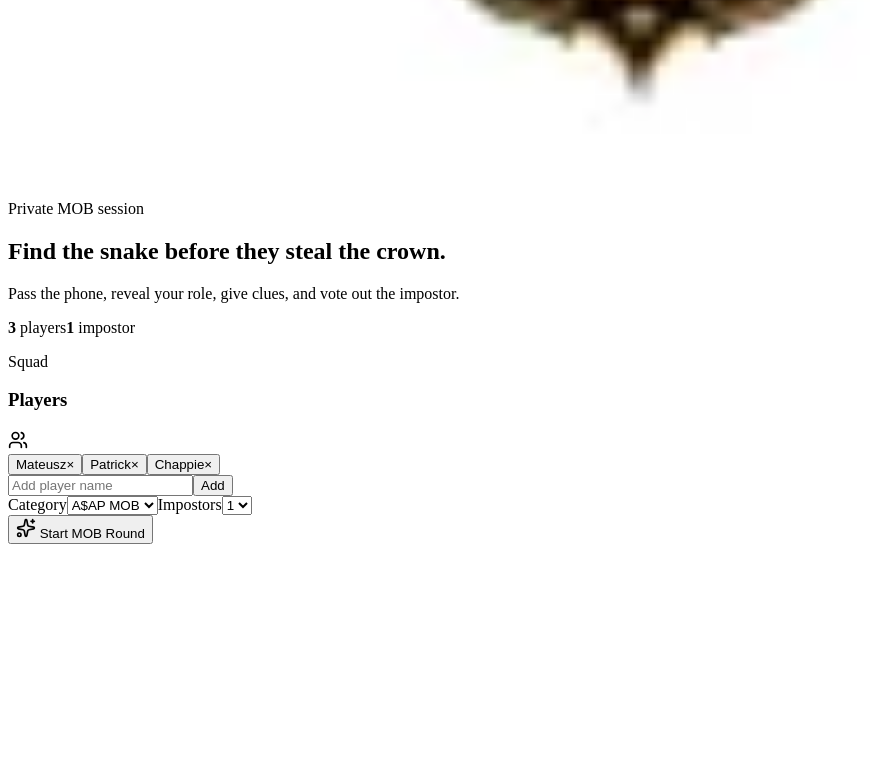
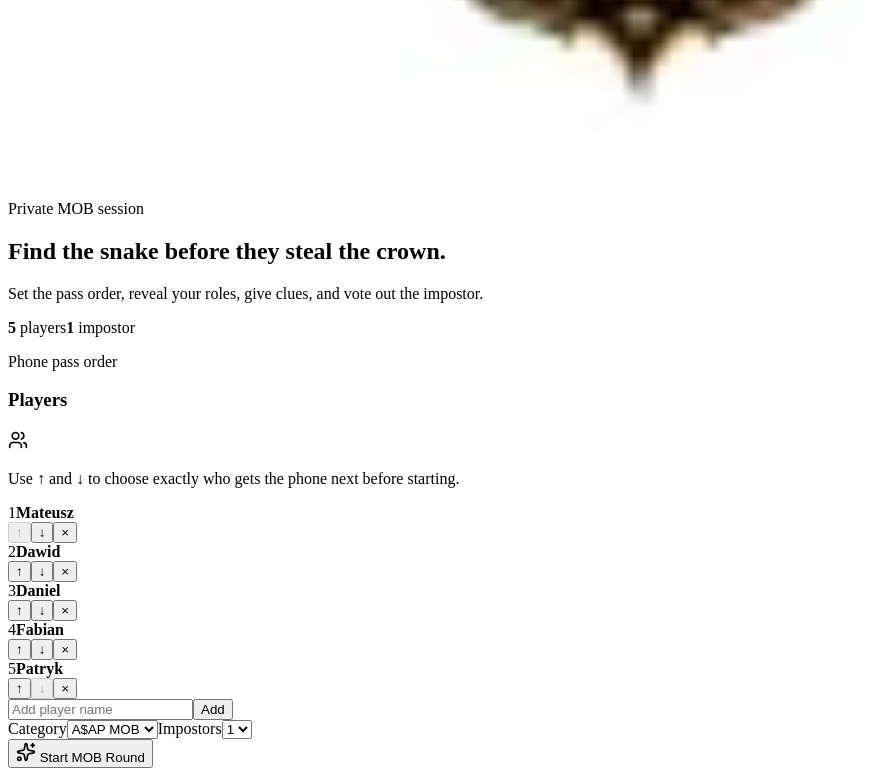
Before and after one commit to mateuszBetlej4/impostor-game, a React (Vite) app: page / in a window 1280 px wide. Shown: the part 2461-3237 px from the top of the page, without its empty margins (0-884 px from the left). Before the commit the page ends 3013 px from the top, so only its background shows below. Built offline with nearby package versions, Linux system fonts and the light colour scheme; the HTML template or start-up script is replaced by a standard one.

Commit message:
Add default MOB players and pass order controls

```diff
--- a/src/App.jsx
+++ b/src/App.jsx
@@ -3,7 +3,7 @@ import { useEffect, useMemo, useState } from 'react';
 import { MOB_LOGO_SRC } from './logoData.js';
 import { CATEGORY_NAMES, WORD_BANK } from './wordBank.js';
 
-const DEFAULT_PLAYERS = ['Mateusz', 'Patrick', 'Chappie'];
+const DEFAULT_PLAYERS = ['Mateusz', 'Dawid', 'Daniel', 'Fabian', 'Patryk'];
 const MIN_PLAYERS = 3;
 const SCORE_KEY = 'asap-mob-impostor-scoreboard-v1';
 
@@ -97,6 +97,17 @@ function App() {
     setImpostorCount((current) => Math.min(current, Math.max(1, nextPlayers.length - 1)));
   }
 
+  function movePlayer(fromIndex, direction) {
+    const toIndex = fromIndex + direction;
+    if (toIndex < 0 || toIndex >= players.length) return;
+    setPlayers((current) => {
+      const next = [...current];
+      const [moved] = next.splice(fromIndex, 1);
+      next.splice(toIndex, 0, moved);
+      return next;
+    });
+  }
+
   function startRound() {
     if (!canStart) return;
     setRound(makeRound({ players, category, impostorCount }));
@@ -112,37 +123,27 @@ function App() {
     setRoleVisible(false);
 
     if (nextIndex >= players.length) {
-      setRound({
-        ...round,
-        revealedPlayers: [...round.revealedPlayers, currentRevealPlayer],
-        revealIndex: nextIndex,
-      });
+      setRound({ ...round, revealedPlayers: [...round.revealedPlayers, currentRevealPlayer], revealIndex: nextIndex });
       setScreen('clues');
       return;
     }
 
-    setRound({
-      ...round,
-      revealedPlayers: [...round.revealedPlayers, currentRevealPlayer],
-      revealIndex: nextIndex,
-    });
+    setRound({ ...round, revealedPlayers: [...round.revealedPlayers, currentRevealPlayer], revealIndex: nextIndex });
   }
 
   function submitVote(target) {
     if (!round) return;
     const nextVotes = { ...round.votes, [currentVotingPlayer]: target };
     const nextIndex = votingPlayerIndex + 1;
-    const nextRound = { ...round, votes: nextVotes };
-
-    setRound(nextRound);
+    setRound({ ...round, votes: nextVotes });
 
     if (nextIndex >= players.length) {
-      const caught = Object.values(nextVotes).reduce((acc, vote) => {
+      const counts = Object.values(nextVotes).reduce((acc, vote) => {
         acc[vote] = (acc[vote] || 0) + 1;
         return acc;
       }, {});
-      const highest = Math.max(...Object.values(caught));
-      const votedOut = Object.entries(caught).filter(([, count]) => count === highest).map(([name]) => name);
+      const highest = Math.max(...Object.values(counts));
+      const votedOut = Object.entries(counts).filter(([, count]) => count === highest).map(([name]) => name);
       const impostorCaught = votedOut.some((name) => round.impostors.has(name));
       setScreen(impostorCaught ? 'guess' : 'result');
       if (!impostorCaught) applyScores('impostors');
@@ -156,9 +157,7 @@ function App() {
     if (!round) return;
     setScores((current) => {
       const next = { ...current };
-      players.forEach((player) => {
-        next[player] = next[player] || 0;
-      });
+      players.forEach((player) => { next[player] = next[player] || 0; });
       players.forEach((player) => {
         const isImpostor = round.impostors.has(player);
         if (winner === 'mob' && !isImpostor) next[player] += 1;
@@ -172,17 +171,9 @@ function App() {
     if (!round) return;
     const guess = normalisePlayerName(guessValue).toLowerCase();
     const actual = round.word.toLowerCase();
-    const exact = guess === actual;
-    const close = guess.length > 2 && actual.includes(guess);
-    const impostorWins = exact || close;
-    const nextRound = {
-      ...round,
-      impostorGuess: guessValue,
-      outcome: impostorWins ? 'impostors' : 'mob',
-    };
-    setRound(nextRound);
-    if (impostorWins) applyScores('impostors');
-    else applyScores('mob');
+    const impostorWins = guess === actual || (guess.length > 2 && actual.includes(guess));
+    setRound({ ...round, impostorGuess: guessValue, outcome: impostorWins ? 'impostors' : 'mob' });
+    applyScores(impostorWins ? 'impostors' : 'mob');
     setScreen('result');
   }
 
@@ -209,10 +200,6 @@ function App() {
     setScreen('reveal');
   }
 
-  function resetScores() {
-    setScores({});
-  }
-
   return (
     <main className="app-shell">
       <div className="orb orb-one" />
@@ -228,6 +215,7 @@ function App() {
             setNewPlayer={setNewPlayer}
             addPlayer={addPlayer}
             removePlayer={removePlayer}
+            movePlayer={movePlayer}
             category={category}
             setCategory={setCategory}
             impostorCount={impostorCount}
@@ -235,50 +223,21 @@ function App() {
             canStart={canStart}
             startRound={startRound}
             scores={scores}
-            resetScores={resetScores}
+            resetScores={() => setScores({})}
           />
         )}
 
         {screen === 'reveal' && round && (
-          <RevealScreen
-            player={currentRevealPlayer}
-            roleVisible={roleVisible}
-            setRoleVisible={setRoleVisible}
-            isImpostor={round.impostors.has(currentRevealPlayer)}
-            category={round.category}
-            word={round.word}
-            currentIndex={round.revealIndex}
-            totalPlayers={players.length}
-            finishCurrentReveal={finishCurrentReveal}
-          />
+          <RevealScreen player={currentRevealPlayer} roleVisible={roleVisible} setRoleVisible={setRoleVisible} isImpostor={round.impostors.has(currentRevealPlayer)} category={round.category} word={round.word} currentIndex={round.revealIndex} totalPlayers={players.length} finishCurrentReveal={finishCurrentReveal} />
         )}
 
-        {screen === 'clues' && round && (
-          <ClueScreen players={players} category={round.category} onStartVoting={() => setScreen('vote')} />
-        )}
+        {screen === 'clues' && round && <ClueScreen players={players} category={round.category} onStartVoting={() => setScreen('vote')} />}
 
-        {screen === 'vote' && round && (
-          <VoteScreen
-            players={players}
-            currentVotingPlayer={currentVotingPlayer}
-            votingPlayerIndex={votingPlayerIndex}
-            submitVote={submitVote}
-          />
-        )}
+        {screen === 'vote' && round && <VoteScreen players={players} currentVotingPlayer={currentVotingPlayer} votingPlayerIndex={votingPlayerIndex} submitVote={submitVote} />}
 
-        {screen === 'guess' && round && (
-          <GuessScreen
-            impostors={[...round.impostors]}
-            guessValue={guessValue}
-            setGuessValue={setGuessValue}
-            submitImpostorGuess={submitImpostorGuess}
-            skipGuess={skipGuess}
-          />
-        )}
+        {screen === 'guess' && round && <GuessScreen impostors={[...round.impostors]} guessValue={guessValue} setGuessValue={setGuessValue} submitImpostorGuess={submitImpostorGuess} skipGuess={skipGuess} />}
 
-        {screen === 'result' && round && voteResult && (
-          <ResultScreen round={round} voteResult={voteResult} onPlayAgain={playAgain} onReset={resetGame} />
-        )}
+        {screen === 'result' && round && voteResult && <ResultScreen round={round} voteResult={voteResult} onPlayAgain={playAgain} onReset={resetGame} />}
       </section>
     </main>
   );
@@ -294,30 +253,12 @@ function Header({ screen, onReset }) {
           <h1>MOB Impostor</h1>
         </div>
       </div>
-      {screen !== 'home' && (
-        <button className="icon-button" type="button" onClick={onReset} aria-label="Reset game">
-          <RotateCcw size={18} />
-        </button>
-      )}
+      {screen !== 'home' && <button className="icon-button" type="button" onClick={onReset} aria-label="Reset game"><RotateCcw size={18} /></button>}
     </header>
   );
 }
 
-function HomeScreen({
-  players,
-  newPlayer,
-  setNewPlayer,
-  addPlayer,
-  removePlayer,
-  category,
-  setCategory,
-  impostorCount,
-  setImpostorCount,
-  canStart,
-  startRound,
-  scores,
-  resetScores,
-}) {
+function HomeScreen({ players, newPlayer, setNewPlayer, addPlayer, removePlayer, movePlayer, category, setCategory, impostorCount, setImpostorCount, canStart, startRound, scores, resetScores }) {
   const hasScores = Object.values(scores).some((score) => score > 0);
 
   return (
@@ -326,250 +267,66 @@ function HomeScreen({
         <img className="hero-logo" src={MOB_LOGO_SRC} alt="A$AP MOB FC crest" />
         <p className="eyebrow">Private MOB session</p>
         <h2>Find the snake before they steal the crown.</h2>
-        <p className="hero-copy">Pass the phone, reveal your role, give clues, and vote out the impostor.</p>
-        <div className="hero-stats">
-          <span><strong>{players.length}</strong> players</span>
-          <span><strong>{impostorCount}</strong> impostor</span>
-        </div>
+        <p className="hero-copy">Set the pass order, reveal your roles, give clues, and vote out the impostor.</p>
+        <div className="hero-stats"><span><strong>{players.length}</strong> players</span><span><strong>{impostorCount}</strong> impostor</span></div>
       </section>
 
       <section className="panel-card">
-        <div className="section-title-row">
-          <div>
-            <p className="eyebrow">Squad</p>
-            <h3>Players</h3>
-          </div>
-          <Users size={20} />
-        </div>
-
-        <div className="player-chips">
-          {players.map((player) => (
-            <button key={player} className="player-chip" type="button" onClick={() => removePlayer(player)}>
-              {player}<span>×</span>
-            </button>
+        <div className="section-title-row"><div><p className="eyebrow">Phone pass order</p><h3>Players</h3></div><Users size={20} /></div>
+        <p className="helper-text">Use ↑ and ↓ to choose exactly who gets the phone next before starting.</p>
+        <div className="pass-order-list">
+          {players.map((player, index) => (
+            <div key={player} className="pass-order-row">
+              <span className="order-number">{index + 1}</span>
+              <strong>{player}</strong>
+              <div className="order-actions">
+                <button type="button" onClick={() => movePlayer(index, -1)} disabled={index === 0}>↑</button>
+                <button type="button" onClick={() => movePlayer(index, 1)} disabled={index === players.length - 1}>↓</button>
+                <button type="button" className="remove-order" onClick={() => removePlayer(player)}>×</button>
+              </div>
+            </div>
           ))}
         </div>
-
         <div className="input-row">
-          <input
-            value={newPlayer}
-            onChange={(event) => setNewPlayer(event.target.value)}
-            onKeyDown={(event) => {
-              if (event.key === 'Enter') addPlayer();
-            }}
-            placeholder="Add player name"
-          />
+          <input value={newPlayer} onChange={(event) => setNewPlayer(event.target.value)} onKeyDown={(event) => { if (event.key === 'Enter') addPlayer(); }} placeholder="Add player name" />
           <button type="button" onClick={addPlayer}>Add</button>
         </div>
       </section>
 
       <section className="panel-card settings-card">
-        <label>
-          <span>Category</span>
-          <select value={category} onChange={(event) => setCategory(event.target.value)}>
-            <option value="Random">Random</option>
-            {CATEGORY_NAMES.map((name) => <option key={name} value={name}>{name}</option>)}
-          </select>
-        </label>
-
-        <label>
-          <span>Impostors</span>
-          <select value={impostorCount} onChange={(event) => setImpostorCount(Number(event.target.value))}>
-            {Array.from({ length: Math.max(1, players.length - 1) }, (_, index) => index + 1).map((count) => (
-              <option key={count} value={count}>{count}</option>
-            ))}
-          </select>
-        </label>
+        <label><span>Category</span><select value={category} onChange={(event) => setCategory(event.target.value)}><option value="Random">Random</option>{CATEGORY_NAMES.map((name) => <option key={name} value={name}>{name}</option>)}</select></label>
+        <label><span>Impostors</span><select value={impostorCount} onChange={(event) => setImpostorCount(Number(event.target.value))}>{Array.from({ length: Math.max(1, players.length - 1) }, (_, index) => index + 1).map((count) => <option key={count} value={count}>{count}</option>)}</select></label>
       </section>
 
-      {hasScores && (
-        <section className="panel-card score-card">
-          <div className="section-title-row">
-            <div>
-              <p className="eyebrow">Season table</p>
-              <h3>Scores</h3>
-            </div>
-            <button className="mini-button" type="button" onClick={resetScores}>Reset</button>
-          </div>
-          <div className="score-list">
-            {Object.entries(scores)
-              .sort((a, b) => b[1] - a[1])
-              .filter(([name]) => players.includes(name))
-              .map(([name, score]) => (
-                <div className="score-row" key={name}><span>{name}</span><strong>{score}</strong></div>
-              ))}
-          </div>
-        </section>
-      )}
+      {hasScores && <section className="panel-card score-card"><div className="section-title-row"><div><p className="eyebrow">Season table</p><h3>Scores</h3></div><button className="mini-button" type="button" onClick={resetScores}>Reset</button></div><div className="score-list">{Object.entries(scores).sort((a, b) => b[1] - a[1]).filter(([name]) => players.includes(name)).map(([name, score]) => <div className="score-row" key={name}><span>{name}</span><strong>{score}</strong></div>)}</div></section>}
 
       {!canStart && <p className="warning-text">You need at least 3 players, and impostors must be fewer than players.</p>}
-
-      <button className="primary-action" type="button" disabled={!canStart} onClick={startRound}>
-        <Sparkles size={20} /> Start MOB Round
-      </button>
+      <button className="primary-action" type="button" disabled={!canStart} onClick={startRound}><Sparkles size={20} /> Start MOB Round</button>
     </div>
   );
 }
 
-function RevealScreen({
-  player,
-  roleVisible,
-  setRoleVisible,
-  isImpostor,
-  category,
-  word,
-  currentIndex,
-  totalPlayers,
-  finishCurrentReveal,
-}) {
-  return (
-    <div className="screen-stack reveal-layout">
-      <div className="progress-pill">Reveal {currentIndex + 1} of {totalPlayers}</div>
-      <section className="role-card">
-        <p className="eyebrow">Pass the crown to</p>
-        <h2>{player}</h2>
-
-        {!roleVisible ? (
-          <button className="hold-card" type="button" onClick={() => setRoleVisible(true)}>
-            <Eye size={34} />
-            <span>Tap to reveal role</span>
-            <small>Keep it hidden from the MOB.</small>
-          </button>
-        ) : (
-          <div className={`secret-card ${isImpostor ? 'is-impostor' : 'is-crew'}`}>
-            {isImpostor ? <Skull size={42} /> : <Shield size={42} />}
-            <p className="eyebrow">{isImpostor ? 'You are the impostor' : 'You are in the MOB'}</p>
-            <h3>{isImpostor ? 'Blend in.' : word}</h3>
-            <p>Category: <strong>{category}</strong></p>
-            <small>{isImpostor ? 'You only know the category. Fake a clue and survive the vote.' : 'Give a clue that proves you know the word, but do not make it too obvious.'}</small>
-          </div>
-        )}
-      </section>
-
-      {roleVisible && (
-        <button className="primary-action" type="button" onClick={finishCurrentReveal}>
-          <EyeOff size={20} /> Hide & Pass On
-        </button>
-      )}
-    </div>
-  );
+function RevealScreen({ player, roleVisible, setRoleVisible, isImpostor, category, word, currentIndex, totalPlayers, finishCurrentReveal }) {
+  return <div className="screen-stack reveal-layout"><div className="progress-pill">Reveal {currentIndex + 1} of {totalPlayers}</div><section className="role-card"><p className="eyebrow">Pass the crown to</p><h2>{player}</h2>{!roleVisible ? <button className="hold-card" type="button" onClick={() => setRoleVisible(true)}><Eye size={34} /><span>Tap to reveal role</span><small>Keep it hidden from the MOB.</small></button> : <div className={`secret-card ${isImpostor ? 'is-impostor' : 'is-crew'}`}>{isImpostor ? <Skull size={42} /> : <Shield size={42} />}<p className="eyebrow">{isImpostor ? 'You are the impostor' : 'You are in the MOB'}</p><h3>{isImpostor ? 'Blend in.' : word}</h3><p>Category: <strong>{category}</strong></p><small>{isImpostor ? 'You only know the category. Fake a clue and survive the vote.' : 'Give a clue that proves you know the word, but do not make it too obvious.'}</small></div>}</section>{roleVisible && <button className="primary-action" type="button" onClick={finishCurrentReveal}><EyeOff size={20} /> Hide & Pass On</button>}</div>;
 }
 
 function ClueScreen({ players, category, onStartVoting }) {
-  return (
-    <div className="screen-stack">
-      <section className="hero-card compact-hero">
-        <p className="eyebrow">Clue round</p>
-        <h2>One clue each. No repeats. No obvious giveaways.</h2>
-        <p className="hero-copy">Category: <strong>{category}</strong></p>
-      </section>
-
-      <section className="panel-card">
-        <div className="section-title-row">
-          <div>
-            <p className="eyebrow">Order</p>
-            <h3>Clue lineup</h3>
-          </div>
-          <Trophy size={20} />
-        </div>
-        <ol className="ordered-list">
-          {players.map((player, index) => <li key={player}><span>{index + 1}</span>{player}</li>)}
-        </ol>
-      </section>
-
-      <button className="primary-action" type="button" onClick={onStartVoting}>
-        <Vote size={20} /> Start Vote
-      </button>
-    </div>
-  );
+  return <div className="screen-stack"><section className="hero-card compact-hero"><p className="eyebrow">Clue round</p><h2>One clue each. No repeats. No obvious giveaways.</h2><p className="hero-copy">Category: <strong>{category}</strong></p></section><section className="panel-card"><div className="section-title-row"><div><p className="eyebrow">Order</p><h3>Clue lineup</h3></div><Trophy size={20} /></div><ol className="ordered-list">{players.map((player, index) => <li key={player}><span>{index + 1}</span>{player}</li>)}</ol></section><button className="primary-action" type="button" onClick={onStartVoting}><Vote size={20} /> Start Vote</button></div>;
 }
 
 function VoteScreen({ players, currentVotingPlayer, votingPlayerIndex, submitVote }) {
-  return (
-    <div className="screen-stack">
-      <div className="progress-pill">Vote {votingPlayerIndex + 1} of {players.length}</div>
-      <section className="panel-card vote-panel">
-        <p className="eyebrow">The MOB votes</p>
-        <h2>{currentVotingPlayer}, who is the impostor?</h2>
-        <div className="vote-grid">
-          {players.map((player) => (
-            <button key={player} type="button" onClick={() => submitVote(player)}>
-              {player}
-            </button>
-          ))}
-        </div>
-      </section>
-    </div>
-  );
+  return <div className="screen-stack"><div className="progress-pill">Vote {votingPlayerIndex + 1} of {players.length}</div><section className="panel-card vote-panel"><p className="eyebrow">The MOB votes</p><h2>{currentVotingPlayer}, who is the impostor?</h2><div className="vote-grid">{players.map((player) => <button key={player} type="button" onClick={() => submitVote(player)}>{player}</button>)}</div></section></div>;
 }
 
 function GuessScreen({ impostors, guessValue, setGuessValue, submitImpostorGuess, skipGuess }) {
-  return (
-    <div className="screen-stack">
-      <section className="hero-card compact-hero guess-hero">
-        <p className="eyebrow">Final chance</p>
-        <h2>{impostors.join(', ')}, guess the secret word to steal the win.</h2>
-        <p className="hero-copy">The MOB found you. One correct guess gives impostors the round.</p>
-      </section>
-
-      <section className="panel-card">
-        <label className="guess-field">
-          <span>Your guess</span>
-          <input value={guessValue} onChange={(event) => setGuessValue(event.target.value)} placeholder="Type the secret word" />
-        </label>
-      </section>
-
-      <div className="action-grid">
-        <button className="secondary-action" type="button" onClick={skipGuess}>No Guess</button>
-        <button className="primary-action" type="button" onClick={submitImpostorGuess} disabled={!guessValue.trim()}>Submit Guess</button>
-      </div>
-    </div>
-  );
+  return <div className="screen-stack"><section className="hero-card compact-hero guess-hero"><p className="eyebrow">Final chance</p><h2>{impostors.join(', ')}, guess the secret word to steal the win.</h2><p className="hero-copy">The MOB found you. One correct guess gives impostors the round.</p></section><section className="panel-card"><label className="guess-field"><span>Your guess</span><input value={guessValue} onChange={(event) => setGuessValue(event.target.value)} placeholder="Type the secret word" /></label></section><div className="action-grid"><button className="secondary-action" type="button" onClick={skipGuess}>No Guess</button><button className="primary-action" type="button" onClick={submitImpostorGuess} disabled={!guessValue.trim()}>Submit Guess</button></div></div>;
 }
 
 function ResultScreen({ round, voteResult, onPlayAgain, onReset }) {
   const impostors = [...round.impostors];
   const winner = round.outcome || (voteResult.caught ? 'mob' : 'impostors');
   const title = winner === 'mob' ? 'MOB wins' : 'Impostor wins';
-
-  return (
-    <div className="screen-stack">
-      <section className={`result-card ${winner === 'mob' ? 'caught' : 'escaped'}`}>
-        <img className="result-logo" src={MOB_LOGO_SRC} alt="A$AP MOB FC crest" />
-        <p className="eyebrow">The MOB has spoken</p>
-        <h2>{title}</h2>
-        <div className="result-facts">
-          <div><span>Impostor</span><strong>{impostors.join(', ')}</strong></div>
-          <div><span>Secret word</span><strong>{round.word}</strong></div>
-          {round.impostorGuess && <div><span>Guess</span><strong>{round.impostorGuess}</strong></div>}
-          <div><span>Category</span><strong>{round.category}</strong></div>
-        </div>
-      </section>
-
-      <section className="panel-card">
-        <div className="section-title-row">
-          <div>
-            <p className="eyebrow">Votes</p>
-            <h3>Final count</h3>
-          </div>
-          <Vote size={20} />
-        </div>
-        <div className="vote-results">
-          {voteResult.sorted.map(([player, count]) => (
-            <div key={player} className="vote-result-row">
-              <span>{player}</span>
-              <strong>{count}</strong>
-            </div>
-          ))}
-        </div>
-      </section>
-
-      <div className="action-grid">
-        <button className="secondary-action" type="button" onClick={onReset}>New Setup</button>
-        <button className="primary-action" type="button" onClick={onPlayAgain}>Play Again</button>
-      </div>
-    </div>
-  );
+  return <div className="screen-stack"><section className={`result-card ${winner === 'mob' ? 'caught' : 'escaped'}`}><img className="result-logo" src={MOB_LOGO_SRC} alt="A$AP MOB FC crest" /><p className="eyebrow">The MOB has spoken</p><h2>{title}</h2><div className="result-facts"><div><span>Impostor</span><strong>{impostors.join(', ')}</strong></div><div><span>Secret word</span><strong>{round.word}</strong></div>{round.impostorGuess && <div><span>Guess</span><strong>{round.impostorGuess}</strong></div>}<div><span>Category</span><strong>{round.category}</strong></div></div></section><section className="panel-card"><div className="section-title-row"><div><p className="eyebrow">Votes</p><h3>Final count</h3></div><Vote size={20} /></div><div className="vote-results">{voteResult.sorted.map(([player, count]) => <div key={player} className="vote-result-row"><span>{player}</span><strong>{count}</strong></div>)}</div></section><div className="action-grid"><button className="secondary-action" type="button" onClick={onReset}>New Setup</button><button className="primary-action" type="button" onClick={onPlayAgain}>Play Again</button></div></div>;
 }
 
 export default App;
```
